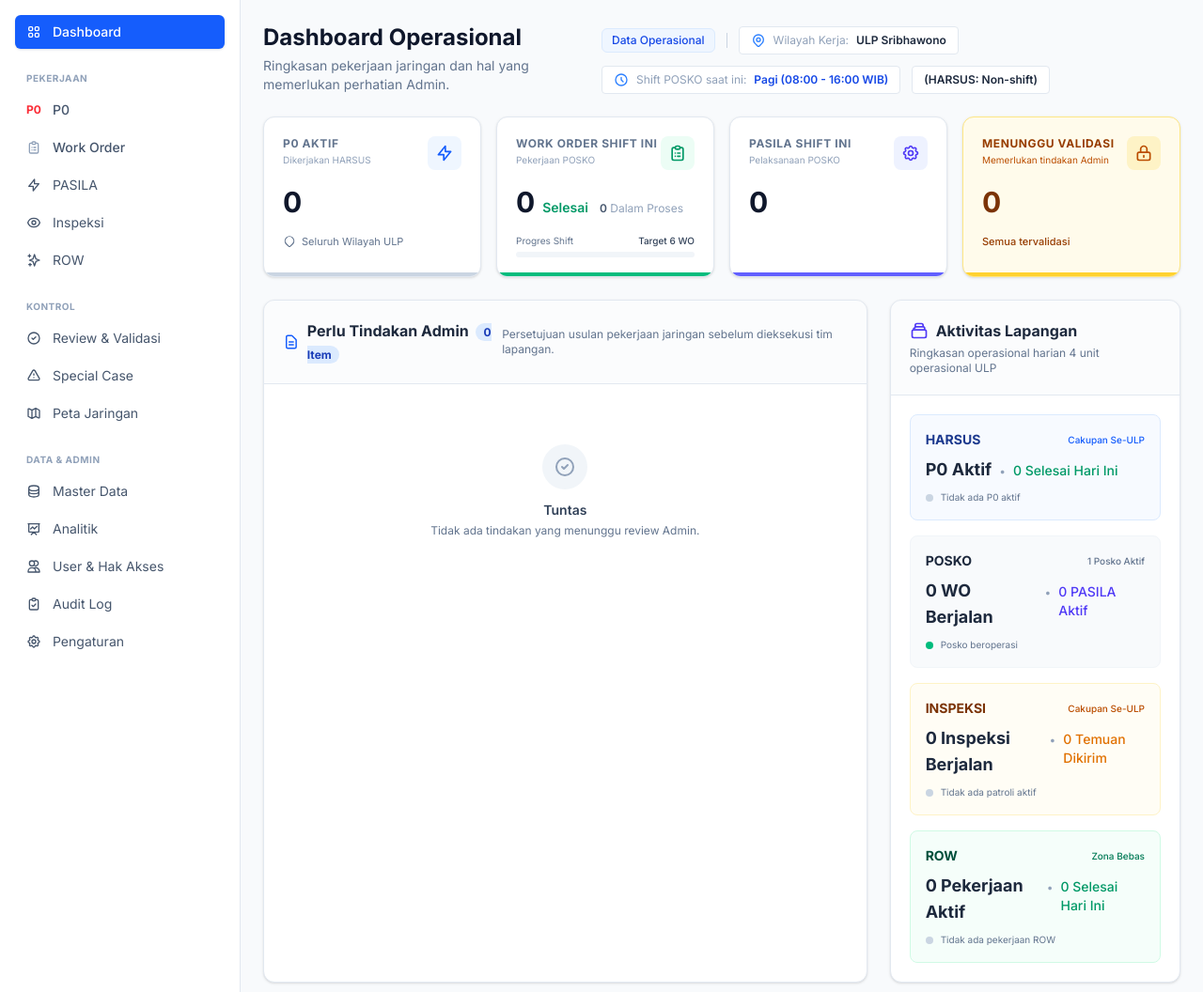
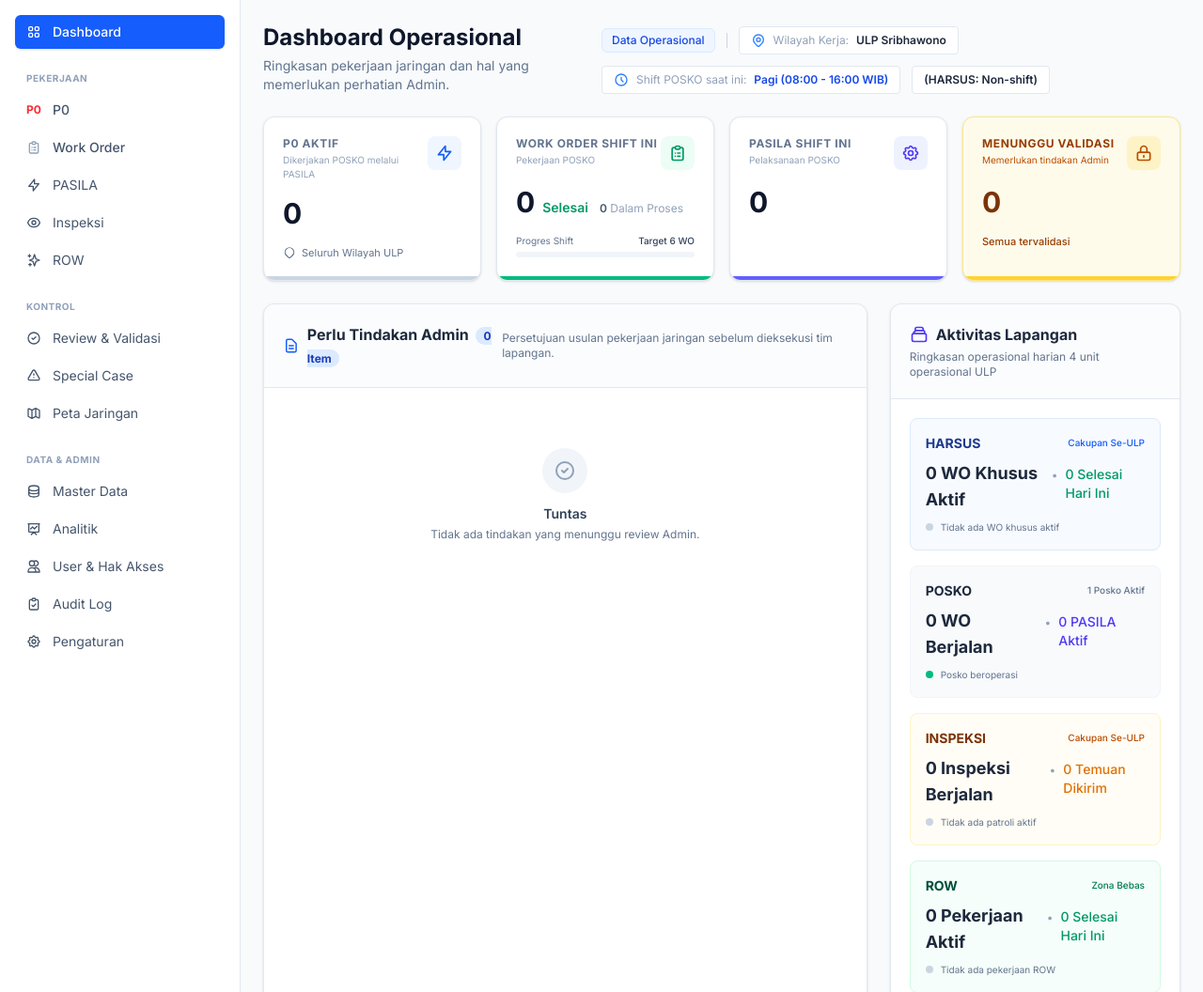
Before and after one commit to raapstronaut/ulp-sribhawono, a Laravel app: page /admin/dashboard in a window 1280 px wide. Shown: the part 64-1120 px from the top of the page at 94% size. Run offline with Laravel 12, Linux system fonts and the light colour scheme; tables that the repository leaves empty hold one stand-in row (values such as "Sample post"); data that the repository does not hold is empty; style sheets or scripts are compiled from the project's sources; some libraries are stand-ins or nearby versions.

Commit message:
fix: align backend/resources/views/admin/dashboard.blade.php terminology with P0 POSKO v3

```diff
--- a/backend/resources/views/admin/dashboard.blade.php
+++ b/backend/resources/views/admin/dashboard.blade.php
@@ -37,7 +37,7 @@
             <div class="flex justify-between items-start mb-4">
                 <div>
                     <h3 class="text-xs font-bold text-slate-500 uppercase tracking-wider">P0 AKTIF</h3>
-                    <p class="text-[10px] text-slate-400 mt-0.5">Dikerjakan HARSUS</p>
+                    <p class="text-[10px] text-slate-400 mt-0.5">Dikerjakan POSKO melalui PASILA</p>
                 </div>
                 <div class="p-2 bg-blue-50 rounded-lg text-blue-600">
                     <svg class="w-5 h-5" fill="none" stroke="currentColor" viewBox="0 0 24 24"><path stroke-linecap="round" stroke-linejoin="round" stroke-width="2" d="M13 10V3L4 14h7v7l9-11h-7z"></path></svg>
@@ -111,7 +111,7 @@
                 @if($kpi['pasila']['eskalasi'] > 0)
                     <div class="inline-flex items-center gap-1.5 text-[11px] font-medium text-amber-600 bg-amber-50 px-2 py-1 rounded">
                         <svg class="w-3.5 h-3.5" fill="none" stroke="currentColor" viewBox="0 0 24 24"><path stroke-linecap="round" stroke-linejoin="round" stroke-width="2" d="M12 9v2m0 4h.01m-6.938 4h13.856c1.54 0 2.502-1.667 1.732-3L13.732 4c-.77-1.333-2.694-1.333-3.464 0L3.34 16c-.77 1.333.192 3 1.732 3z"></path></svg>
-                        {{ $kpi['pasila']['eskalasi'] }} Eskalasi P0
+                        {{ $kpi['pasila']['eskalasi'] }} Eskalasi Pekerjaan
                     </div>
                 @else
                     <div class="h-6"></div> <!-- spacer -->
@@ -203,13 +203,13 @@
                         <span class="text-[10px] text-blue-600 font-medium">Cakupan Se-ULP</span>
                     </div>
                     <div class="flex items-baseline gap-2 mb-2">
-                        <span class="font-bold text-lg text-slate-800">{{ $fieldActivities['harsus']['p0_aktif'] }} P0 Aktif</span>
+                        <span class="font-bold text-lg text-slate-800">{{ $fieldActivities['harsus']['wo_khusus_aktif'] }} WO Khusus Aktif</span>
                         <span class="text-slate-400 text-xs">•</span>
                         <span class="font-medium text-sm text-emerald-600">{{ $fieldActivities['harsus']['selesai_hari_ini'] }} Selesai Hari Ini</span>
                     </div>
                     <div class="flex items-center gap-2 text-[10px] text-slate-500">
-                        <span class="w-2 h-2 rounded-full {{ $fieldActivities['harsus']['p0_aktif'] > 0 ? 'bg-blue-500' : 'bg-slate-300' }}"></span>
-                        {{ $fieldActivities['harsus']['p0_aktif'] > 0 ? 'Tim aktif di lapangan' : 'Tidak ada P0 aktif' }}
+                        <span class="w-2 h-2 rounded-full {{ $fieldActivities['harsus']['wo_khusus_aktif'] > 0 ? 'bg-blue-500' : 'bg-slate-300' }}"></span>
+                        {{ $fieldActivities['harsus']['wo_khusus_aktif'] > 0 ? 'Tim aktif di lapangan' : 'Tidak ada WO khusus aktif' }}
                     </div>
                 </div>
 
@@ -282,7 +282,7 @@
 
             <div class="bg-blue-50 border border-blue-100 rounded-lg p-3 text-xs text-blue-800 max-w-sm flex gap-3">
                 <svg class="w-5 h-5 text-blue-500 shrink-0" fill="none" stroke="currentColor" viewBox="0 0 24 24"><path stroke-linecap="round" stroke-linejoin="round" stroke-width="2" d="M13 16h-1v-4h-1m1-4h.01M21 12a9 9 0 11-18 0 9 9 0 0118 0z"></path></svg>
-                <p>P0 dilaksanakan mandiri oleh HARSUS lintas ULP dan tidak dibebankan pada posko.</p>
+                <p>P0 dikerjakan POSKO dan harus terkait PASILA pada Section yang sama.</p>
             </div>
         </div>
 
```
